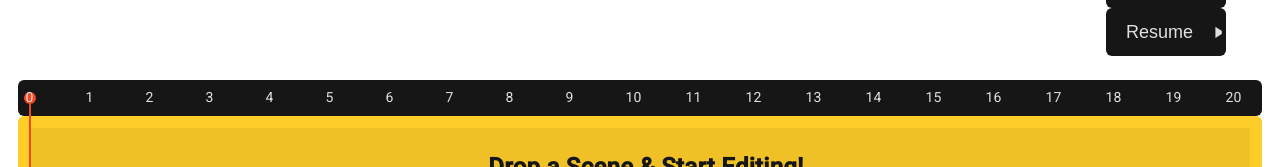
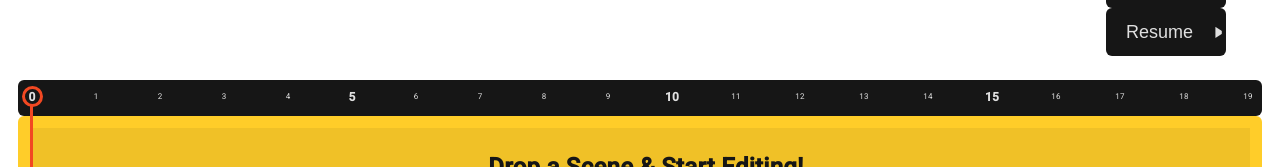
Before and after one commit to jftMarkAndrew/shuffll-homework, an Angular app: page / in a window 1280 px wide. Shown: the part 730-897 px from the top of the page. Built offline with nearby package versions, Linux system fonts and the light colour scheme.

Commit message:
cursor styling

```diff
--- a/src/app/components/timeline/timeline.component.html
+++ b/src/app/components/timeline/timeline.component.html
@@ -1,21 +1,25 @@
 <div class="button">
-  <button class="play" (click)="togglePlay()" [disabled]="!isNull">
+  <button class="play" (click)="togglePlay()" [disabled]="false">
     <p class="play-text">Play</p>
     <mat-icon>{{ isPlaying ? "pause" : "play_arrow" }}</mat-icon>
   </button>
 </div>
 <div class="button">
-  <button class="play" (click)="test()" [disabled]="!isNull">
+  <button class="play" (click)="test()" [disabled]="false">
     <p class="play-text">Resume</p>
     <mat-icon>{{ isPlaying ? "pause" : "play_arrow" }}</mat-icon>
   </button>
 </div>
 <div class="timeline">
-  <div class="timeline-cursor-top"></div>
-  <div class="timeline-cursor-line"></div>
+  <div class="timeline-cursor-top" [style.left.px]="4 + cursorPosition"></div>
+  <div class="timeline-cursor-line" [style.left.px]="12 + cursorPosition"></div>
   <div class="timeline-top">
-    <ng-container *ngFor="let i of range(31); let index = index">
-      <p class="timeline-legend" [style.left.px]="index * 60">{{ i }}</p>
+    <ng-container
+      *ngFor="let i of getSteps(1920 / stepSize); let index = index"
+    >
+      <p class="timeline-legend" [style.left.px]="index * stepSize">
+        {{ i }}
+      </p>
     </ng-container>
   </div>
   <div class="timeline-bottom">
@@ -33,14 +37,14 @@
         </div>
         <div
           class="scene"
-          [style.width.px]="60 * scene.duration - 3"
+          [style.width.px]="stepSize * scene.duration - 3"
           *ngFor="let scene of scenesTimeline"
           cdkDrag
         >
           <div>
             <div
               class="scene-placeholder"
-              [style.min-width.px]="60 * scene.duration - 3"
+              [style.min-width.px]="stepSize * scene.duration - 3"
               *cdkDragPlaceholder
             ></div>
             <p class="text-title">{{ scene.title }}</p>
--- a/src/app/components/timeline/timeline.component.scss
+++ b/src/app/components/timeline/timeline.component.scss
@@ -16,26 +16,33 @@
 .timeline-legend {
   position: absolute;
   pointer-events: none;
-  padding-left: 7.5px;
+  padding-left: 28px;
   padding-top: 10px;
   overflow: visible;
+  font-size: 8px;
+  transform: translateX(-50%);
+}
+
+.timeline-legend:first-child,
+.timeline-legend:nth-child(5n + 1) {
+  font-size: 12px;
+  font-weight: bold;
 }
 
 .timeline-cursor-top {
   position: absolute;
-  top: 12px;
-  left: 6px;
-  width: 12px;
-  height: 12px;
+  top: 6px;
+  width: 15px;
+  height: 15px;
   border-radius: 50%;
-  background-color: #f24822;
+  background-color: none;
+  border: 3px #f24822 solid;
 }
 
 .timeline-cursor-line {
   position: absolute;
-  top: 18px;
-  left: 11px;
-  width: 2px;
+  top: 24px;
+  width: 3px;
   height: 108px;
   border-radius: 1px;
   background-color: #f24822;
--- a/src/app/components/timeline/timeline.component.ts
+++ b/src/app/components/timeline/timeline.component.ts
@@ -4,7 +4,7 @@ import { DndService, Scene } from '../../services/dnd.service';
 import { VideoService } from '../../services/video.service';
 import { CdkDragDrop, DragDropModule } from '@angular/cdk/drag-drop';
 import { MatIconModule } from '@angular/material/icon';
-import { Subscription } from 'rxjs';
+import { Subscription, interval } from 'rxjs';
 
 @Component({
   selector: 'app-timeline',
@@ -15,9 +15,27 @@ import { Subscription } from 'rxjs';
 })
 export class TimelineComponent implements OnDestroy {
   scenesTimeline: Scene[] = [];
-  isPlaying = false;
+  isPlaying: boolean = false;
+  cursorPosition: number = 0;
+  stepSize: number = 64;
   isNull = true;
   private subscription?: Subscription;
+
+  getSteps(n: number): number[] {
+    return Array.from({ length: n }, (_, i) => i);
+  }
+
+  startCursorMovement() {
+    this.subscription = interval(1000).subscribe(() => {
+      this.cursorPosition += this.stepSize;
+    });
+  }
+
+  stopCursorMovement() {
+    if (this.subscription) {
+      this.subscription.unsubscribe();
+    }
+  }
 
   constructor(
     private dndService: DndService,
@@ -40,18 +58,16 @@ export class TimelineComponent implements OnDestroy {
     this.isPlaying = !this.isPlaying;
 
     if (this.isPlaying) {
-      this.videoService.playPreview(this.scenesTimeline, 4);
+      this.videoService.playPreview(this.scenesTimeline, 0);
+      this.startCursorMovement();
     } else {
       this.videoService.pausePreview();
+      this.stopCursorMovement();
     }
   }
 
   test() {
     this.videoService.resumePreview();
-  }
-
-  range(n: number): number[] {
-    return Array.from({ length: n }, (_, i) => i);
   }
 
   onDropScene(event: CdkDragDrop<Scene[]>) {
```
